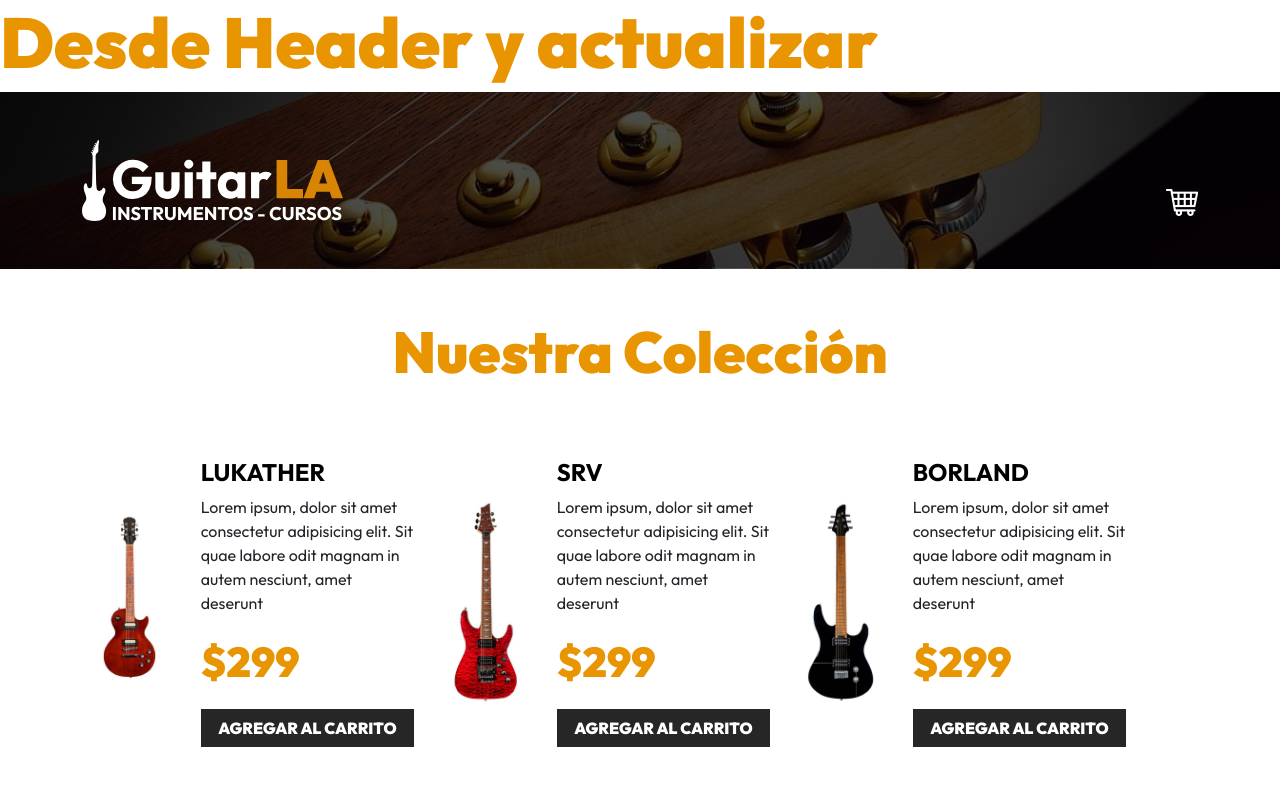
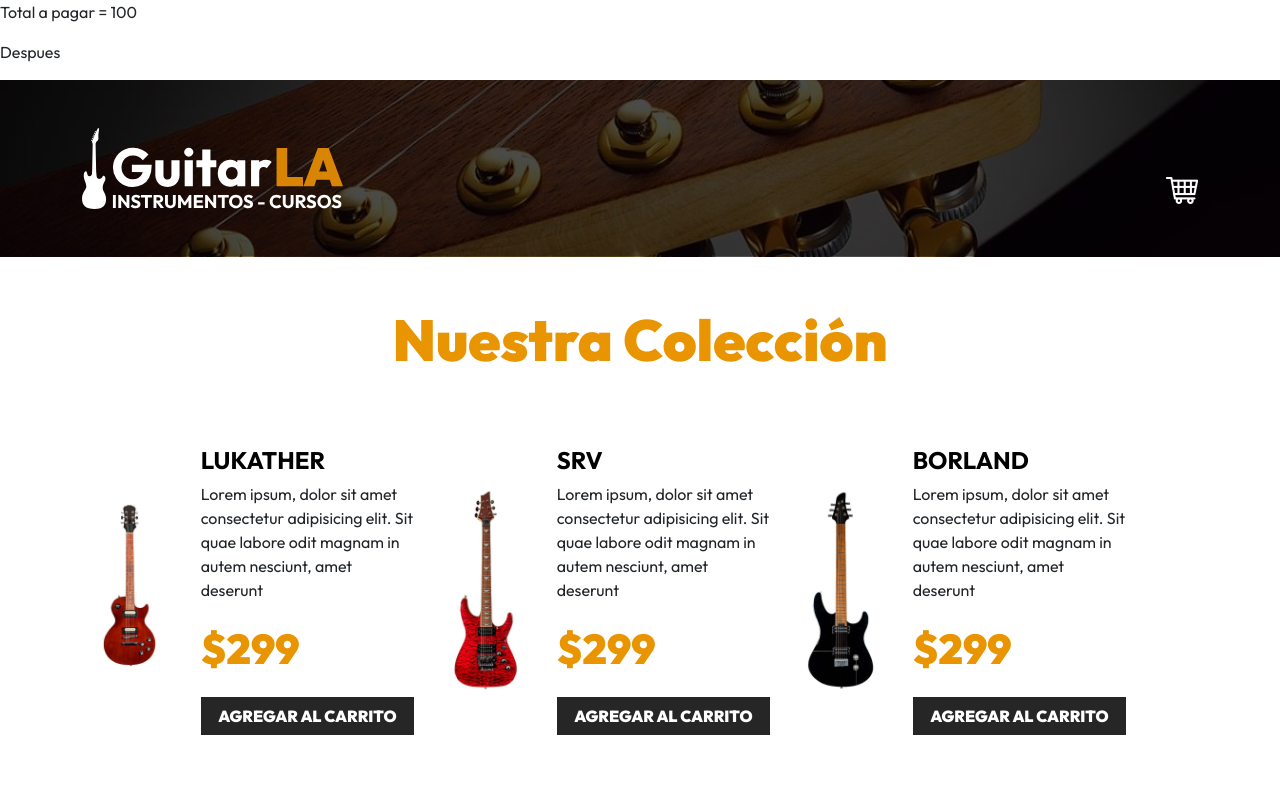
Before and after one commit to DiegoVega87/guitarla, a React (Vite) app: page / in a window 1280 px wide. Shown: the top 786 px of the page. Built offline with nearby package versions, Linux system fonts and the light colour scheme.

Commit message:
feat: refactor Header component to include fragment example

```diff
--- a/src/components/Header.jsx
+++ b/src/components/Header.jsx
@@ -1,7 +1,13 @@
+
+
  function Header(){
 
+    const total = 100
     return (
-        <h1>Desde Header y actualizar</h1>
+        <> {/* No crea divs innecesarios */}
+            <p>Total a pagar = {total}</p>
+            <p>Despues</p>
+        </>
     )
 }
 
```
